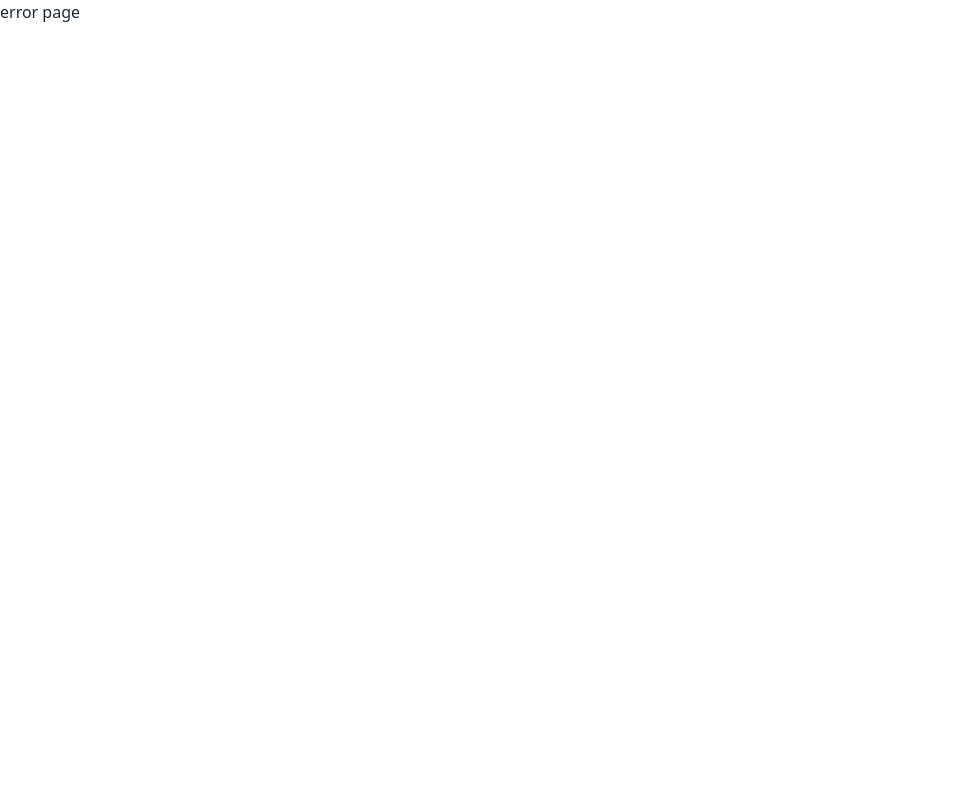
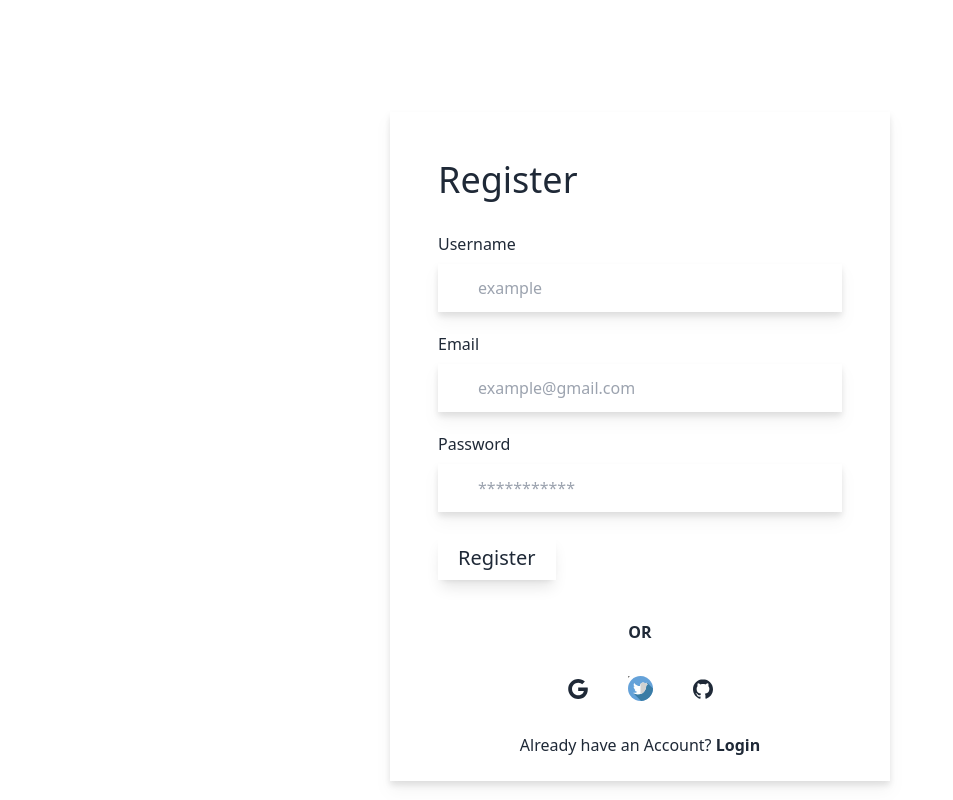
Before and after one commit to NFRIDOY/Asset-Hexa, a React (Vite) app: page /register in a window 1280 px wide. Before the commit this address had no page. Shown: the whole page, without its empty margins (0-953 px from the left). Built offline with nearby package versions, Linux system fonts and the light colour scheme.

Commit message:
installed proptypes js library and created register page with route

```diff
--- a/package.json
+++ b/package.json
@@ -13,6 +13,7 @@
     "firebase": "^10.7.1",
     "localforage": "^1.10.0",
     "match-sorter": "^6.3.2",
+    "prop-types": "^15.8.1",
     "react": "^18.2.0",
     "react-dom": "^18.2.0",
     "react-router-dom": "^6.21.2",
--- a/src/Pages/Login/Login.jsx
+++ b/src/Pages/Register/Register.jsx
@@ -1,7 +1,7 @@
 import { Link } from "react-router-dom";
 import InputField from "../../Components/InputField";
 
-const Login = () => {
+const Register = () => {
   const handleLoginForm = (e) => {
     e.preventDefault();
   };
@@ -9,11 +9,17 @@ const Login = () => {
     <div className="mt-28">
       <div className="w-full mx-auto lg:w-[500px] drop-shadow-lg bg-white">
         <form onSubmit={handleLoginForm} className="px-12 pt-12 pb-6">
-          <h1 className="backdrop-blur-sm text-4xl pb-8">Login</h1>
+          <h1 className="backdrop-blur-sm text-4xl pb-8">Register</h1>
           <div className="space-y-5">
             {/* for email input */}
             <InputField
-              InputName={"Email"}
+              inputName={"Username"}
+              type={"text"}
+              placeholder={"example"}
+            />
+            {/* for email input */}
+            <InputField
+              inputName={"Email"}
               type={"email"}
               placeholder={"example@gmail.com"}
             />
@@ -30,7 +36,7 @@ const Login = () => {
               type="submit"
               className="py-2 px-5 mb-4 mt-6 shadow-lg before:block before:-left-1 before:-top-1 before:bg-black before:absolute before:h-0 before:w-0 before:hover:w-[100%] before:hover:h-[100%]  before:duration-500 before:-z-40 after:block after:-right-1 after:-bottom-1 after:bg-black after:absolute after:h-0 after:w-0 after:hover:w-[100%] after:hover:h-[100%] after:duration-500 after:-z-40 bg-white relative inline-block text-xl"
             >
-              Login
+              Register
             </button>
           </div>
         </form>
@@ -98,9 +104,9 @@ const Login = () => {
             </button>
           </div>
           <p className="text-center">
-            Don&apos;t have an Account?{" "}
-            <Link to="/register" className="font-bold">
-              Sign Up
+            Already have an Account?{" "}
+            <Link to="/login" className="font-bold">
+              Login
             </Link>
           </p>
         </div>
@@ -109,4 +115,4 @@ const Login = () => {
   );
 };
 
-export default Login;
+export default Register;
--- a/src/Route/Route.jsx
+++ b/src/Route/Route.jsx
@@ -3,6 +3,7 @@ import MainLayout from "../Layout/MainLayout";
 import Home from "../Pages/Home/Home";
 import Errorpage from "../Pages/Errorpage/Errorpage";
 import Login from "../Pages/Login/Login";
+import Register from "../Pages/Register/Register";
 
 export const router = createBrowserRouter([
   {
@@ -20,4 +21,8 @@ export const router = createBrowserRouter([
     path: "login",
     element: <Login />,
   },
+  {
+    path: "register",
+    element: <Register />,
+  },
 ]);
```
Also changed, not shown: src/Components/InputField.jsx (+7 -0 lines), 1 other file (tests, documents, lock files or other folders).
